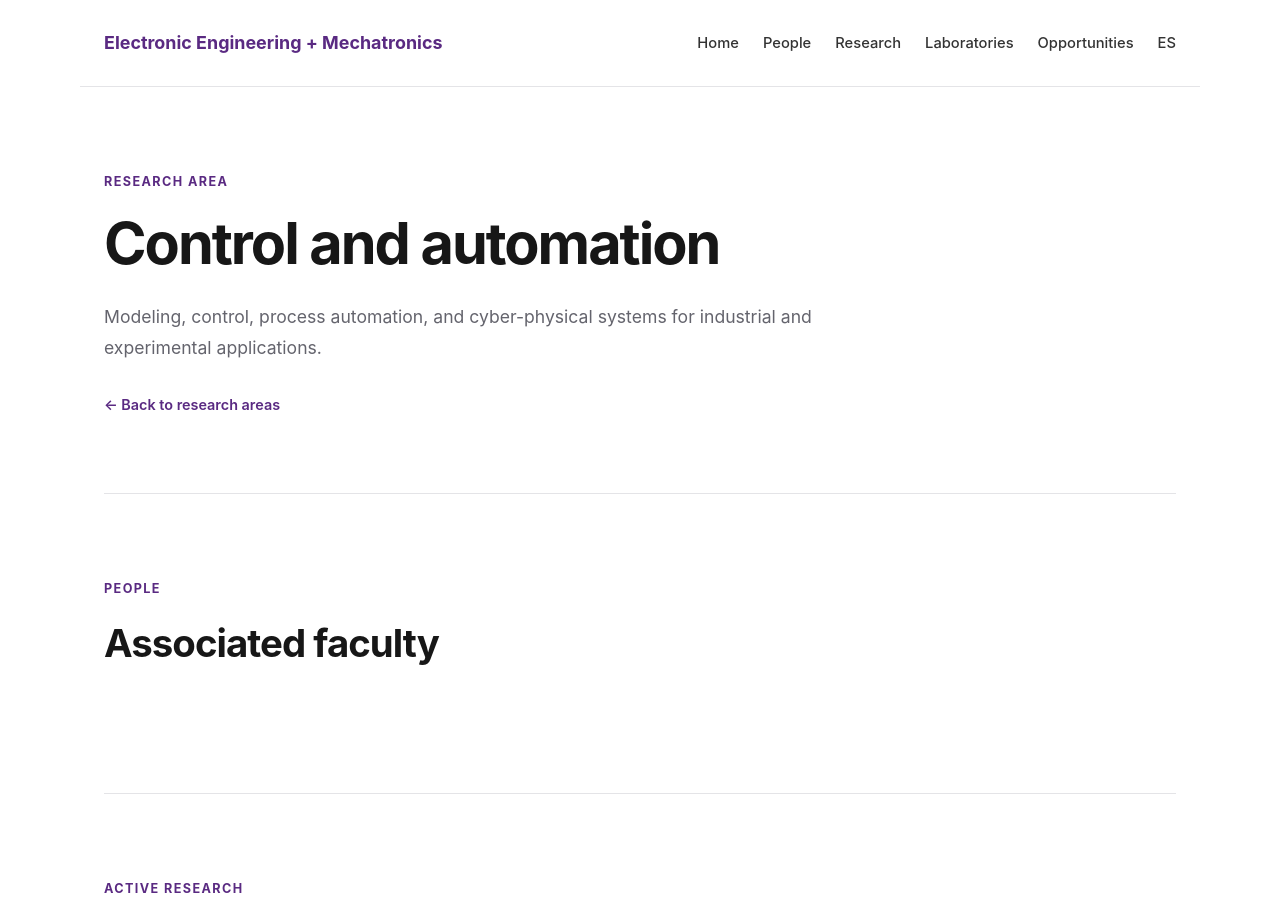
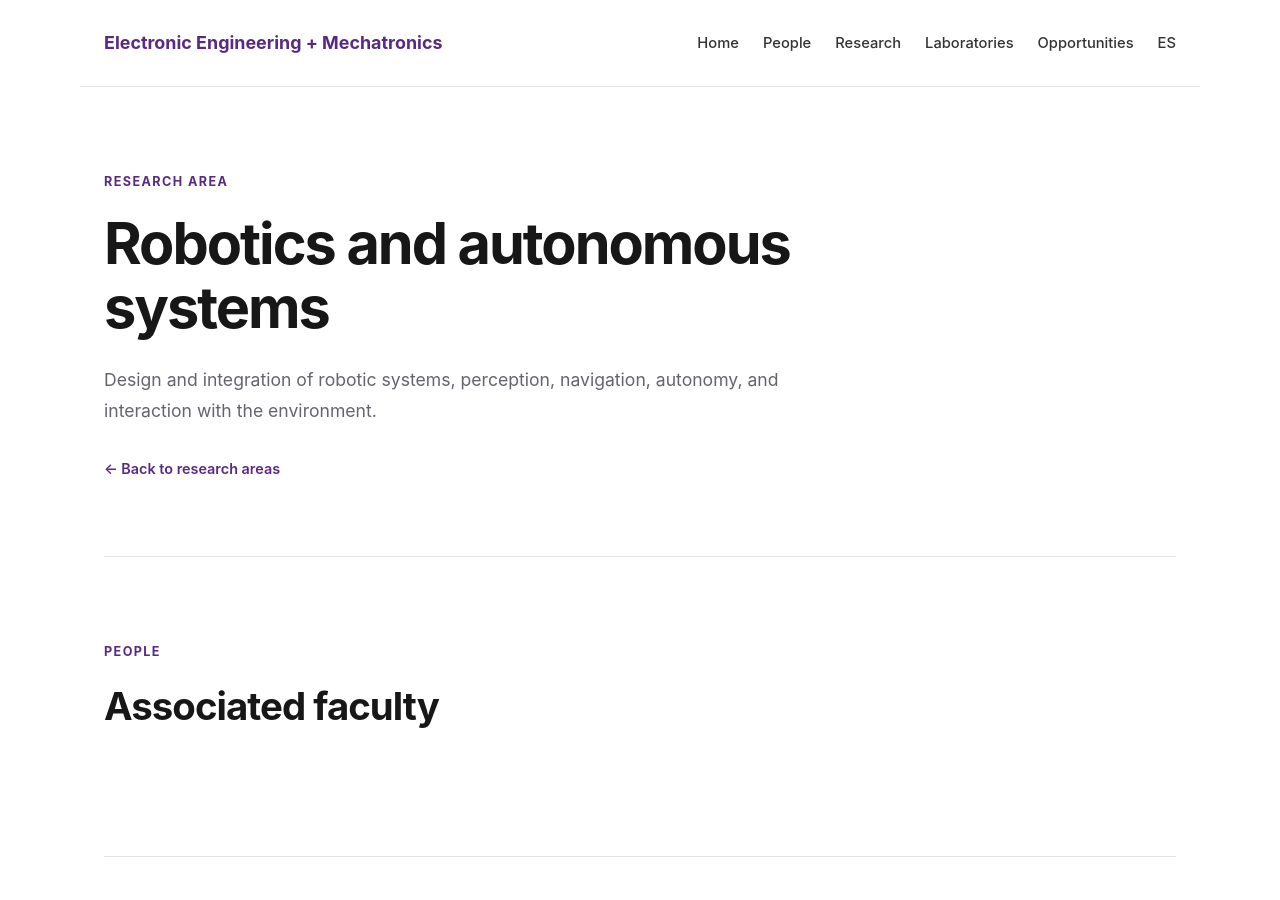
Before and after one commit to L30nardoSV/elmt-utec, a Jekyll site: the page built from _research/robotics-autonomous.en.md, in a window 1280 px wide and 900 px high. Built offline with Jekyll 4.4.1, drawn with Linux system fonts in a browser that asks for light colours.

Commit message:
Correcting previous commit

```diff
--- a/_research/robotics-autonomous.en.md
+++ b/_research/robotics-autonomous.en.md
@@ -1,13 +1,13 @@
 ---
 layout: research-area
-title: Control and automation
+title: Robotics and autonomous systems
 lang: en
 order: 2
-permalink: /en/research/control-automation/
+permalink: /en/research/robotics-autonomous/
 
 description: >
-  Modeling, control, process automation, and cyber-physical systems
-  for industrial and experimental applications.
+  Design and integration of robotic systems, perception,
+  navigation, autonomy, and interaction with the environment.
 
 faculty: []
 
```
